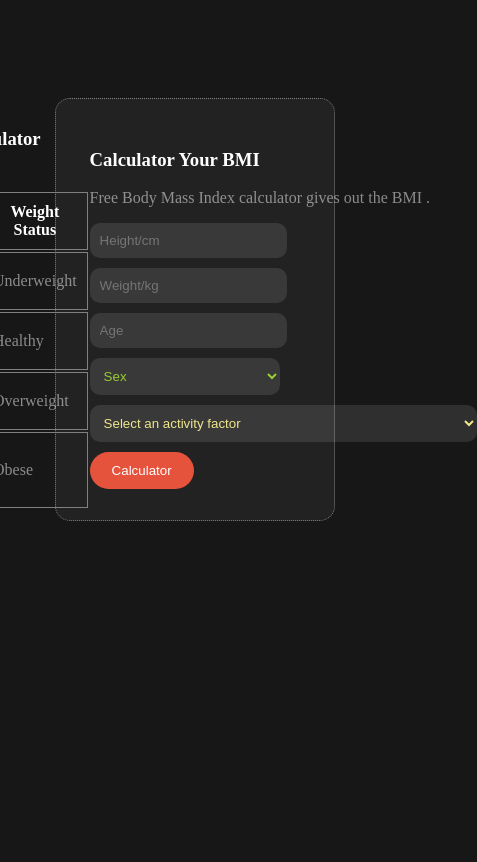
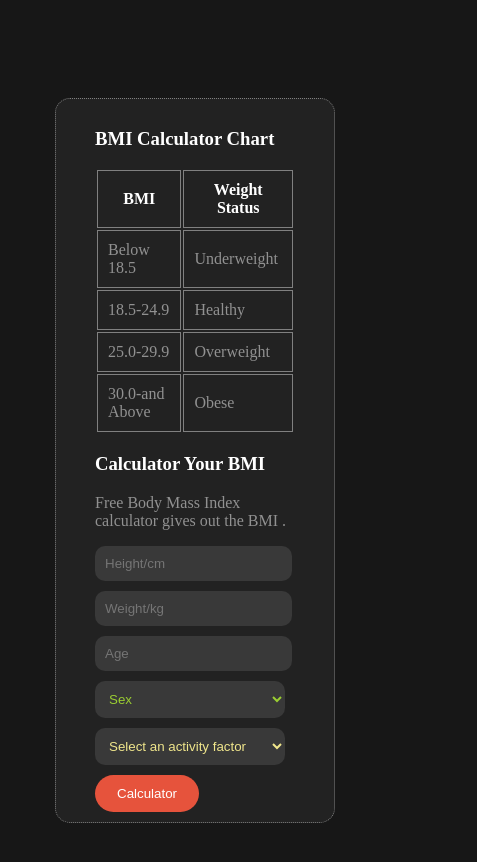
Before and after one commit to Kawser420/FitnessPro-UI-Masterpiece, a plain HTML site: page index.html in a window 390 px wide. Shown: the part 3453-4315 px from the top of the page, 477 px wide, since content can reach past the window. Before the commit the page ends 4074 px from the top, so only its background shows below. Drawn offline with Linux system fonts and the light colour scheme.

Commit message:
BMI responsive all ok

```diff
--- a/styles/fitness.css
+++ b/styles/fitness.css
@@ -322,6 +322,19 @@ option {
   .running-img img {
     width: 300px;
   }
+  .bmi-calculator {
+    flex-direction: column;
+  }
+  .bmi-calculator-chart {
+    width: 200px;
+  }
+  .bmi-calculator-bmi {
+    width: 200px;
+  }
+  .select-wh {
+    color: khaki;
+    width: 190px;
+  }
 }
 
 /* medium device responsive  */
@@ -371,4 +384,8 @@ option {
   .running-img img {
     width: 300px;
   }
+  .bmi-calculator {
+    flex-direction: column;
+    gap: 20px;
+  }
 }
```
